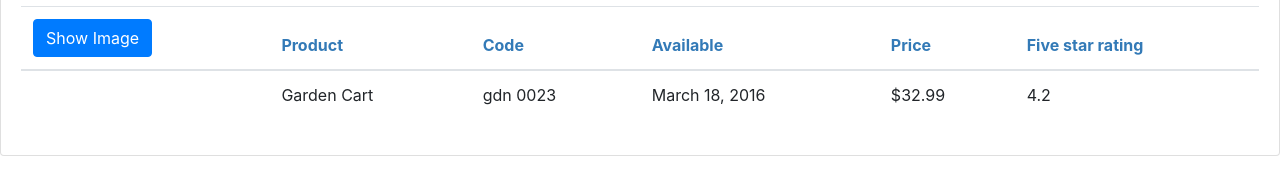
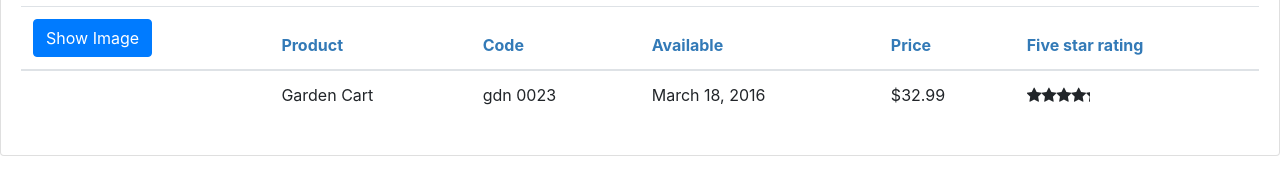
Before and after one commit to lmw2016/AngularGettingStartedPractice, an Angular app: page / in a window 1280 px wide. Shown: the part 192-361 px from the top of the page. Built offline with nearby package versions, Linux system fonts and the light colour scheme.

Commit message:
nested star component and input [property] binding and output (event) binding

```diff
--- a/src/app/app.module.ts
+++ b/src/app/app.module.ts
@@ -5,12 +5,14 @@
 import { AppComponent } from './app.component';
 import { ProductListComponent } from './products/product-list.component';
 import { ConvertToSpacesPipe } from './shared/convert.to-spaces.pipe';
+import { StarComponent } from './shared/star.component';
 
 @NgModule({
   declarations: [
     AppComponent,
     ProductListComponent,
-    ConvertToSpacesPipe
+    ConvertToSpacesPipe,
+    StarComponent
   ],
   imports: [
     BrowserModule,
--- a/src/app/products/product-list.component.html
+++ b/src/app/products/product-list.component.html
@@ -45,7 +45,8 @@
                    <td>{{product.productCode|lowercase| convertToSpaces:'-' }}</td>
                    <td>{{product.releaseDate}}</td>
                    <td>{{product.price|currency:'USD':'symbol':'1.2-2'}}</td>
-                   <td>{{product.starRating}}</td>
+                   <td><pm-star [rating]='product.starRating'
+                    (ratingClicked)='onRatingClicked($event)'></pm-star></td>
                </tr>
             </tbody>
         </table>
--- a/src/app/products/product-list.component.ts
+++ b/src/app/products/product-list.component.ts
@@ -23,7 +23,9 @@
       this.filteredProducts=this.listFilter?this.performFilter(this.listFilter):this.products;
     }
 
-
+    onRatingClicked(message:string):void{
+      this.pageTitle='Product List: '+message;
+    }
 
 
     filteredProducts:IProduct[];
--- a/src/app/shared/star.component.html
+++ b/src/app/shared/star.component.html
@@ -1,6 +1,6 @@
 <div class="crop"
      [style.width.px]="starWidth"
-     [title]="rating">
+     [title]="rating" (click)='onClick()'>
   <div style="width: 75px">
     <span class="fa fa-star"></span>
     <span class="fa fa-star"></span>
--- /dev/null
+++ b/src/app/shared/star.component.ts
@@ -0,0 +1,21 @@
+import { Component, OnChanges, Input, Output, EventEmitter } from "@angular/core";
+
+
+@Component({
+    selector:'pm-star',
+    templateUrl:'./star.component.html',
+    styleUrls:['./star.component.css']
+})
+export class StarComponent implements OnChanges {
+    ngOnChanges(): void {
+        this.starWidth=this.rating*15;
+    }
+  @Input() rating:number;
+   starWidth:number;
+   @Output() ratingClicked: EventEmitter<string>
+            =new EventEmitter<string>();
+
+   onClick():void{
+       this.ratingClicked.emit(`The rating ${this.rating} was clicked!`);
+   }
+}
```
